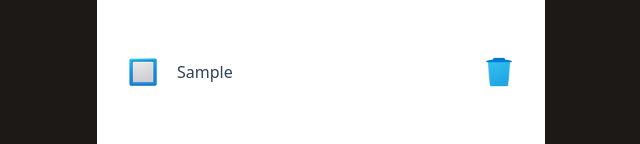
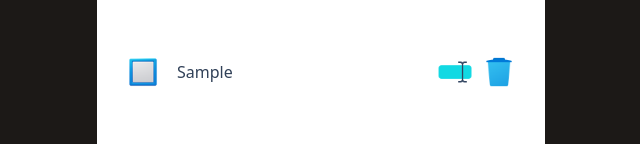
Before and after one commit to israil-fakir/To_do_list_with_weather, a React (Vite) app: page / in a window 1280 px wide. Both pictures are taken after typing "Sample" into the empty fields and a click on the button "add+". Shown: the part 279-423 px from the top of the page, without its empty margins (319-959 px from the left). Built offline with nearby package versions, Linux system fonts and the light colour scheme.

Commit message:
renamed function added

```diff
--- a/src/components/Todo.jsx
+++ b/src/components/Todo.jsx
@@ -46,6 +46,14 @@ const Todo = () => {
         })
     }
 
+    const renameItem = (id, newText) => {
+        setTodolist((prevTodo) =>
+            prevTodo.map((item) =>
+                item.id === id ? { ...item, text: newText } : item
+            )
+        );
+    };
+
 useEffect(()=>{
     localStorage.setItem("todoList",JSON.stringify(todoList))
 },[todoList])
@@ -64,9 +72,17 @@ useEffect(()=>{
             </div>
 
             <div>
-                {todoList.map((item, index)=>{
-                return <Todoitems key={item.id} id={item.id} text={item.text} isComplete={item.isComplete} deleteItem={deleteItem} toggle={toggle}/>
-                })}
+                {todoList.map((item) => (
+                    <Todoitems
+                        key={item.id}
+                        id={item.id}
+                        text={item.text}
+                        isComplete={item.isComplete}
+                        deleteItem={deleteItem}
+                        toggle={toggle}
+                        renameItem={renameItem} // Pass the function
+                    />
+                ))}
             </div>
         </div>
     );
--- a/src/components/Todoitems.jsx
+++ b/src/components/Todoitems.jsx
@@ -1,17 +1,54 @@
-import React from 'react';
+import React, { useState } from 'react';
 import checked from '../assets/icon/checked-checkbox-50.png';
 import unchecked from '../assets/icon/unchecked-checkbox-50.png';
+import renameIcon from '../assets/icon/rename.png';
 
-const Todoitems = ({text,id,isComplete,deleteItem,toggle}) => {
+const Todoitems = ({ text, id, isComplete, deleteItem, toggle, renameItem }) => {
+    const [isEditing, setIsEditing] = useState(false);
+    const [editText, setEditText] = useState(text);
+
+    const handleRename = () => {
+        setIsEditing(true);
+    };
+
+    const handleRenameSubmit = (e) => {
+        e.preventDefault();
+        if (editText.trim() !== '') {
+            renameItem(id, editText.trim());
+        }
+        setIsEditing(false);
+    };
+
     return (
         <div className='flex items-center my-7 gap-2'>
-            <div onClick={()=>{toggle(id)}} className='flex flex-1 items-center cursor-pointer'>
-                <img src={isComplete ? checked : unchecked} alt="" className='w-9'/>
-                <p className='text-slate-700 ml-4 text-[17]'>{text}</p>
+            <div onClick={() => { toggle(id); }} className='flex flex-1 items-center cursor-pointer'>
+                <img src={isComplete ? checked : unchecked} alt="" className='w-9' />
+                {isEditing ? (
+                    <form onSubmit={handleRenameSubmit} className='ml-4 flex flex-1'>
+                        <input
+                            className='border-b border-gray-400 outline-none flex-1'
+                            value={editText}
+                            onChange={e => setEditText(e.target.value)}
+                            autoFocus
+                        />
+                        <button type="submit" className='ml-2 text-blue-500'>Save</button>
+                    </form>
+                ) : (
+                    <p className='text-slate-700 ml-4 text-[17]'>{text}</p>
+                )}
             </div>
-
-            <img onClick={() => {deleteItem(id)}} src="src\assets\icon\delete.png" alt="" className='cursor-pointer w-9'/>
-
+            <img
+                onClick={handleRename}
+                src={renameIcon}
+                alt="Rename"
+                className='cursor-pointer w-9'
+            />
+            <img
+                onClick={() => { deleteItem(id); }}
+                src="src/assets/icon/delete.png"
+                alt="Delete"
+                className='cursor-pointer w-9'
+            />
         </div>
     );
 };
```
Also changed, not shown: src/assets/icon/rename.png (renamed from src/assets/icon/rename-48.png).
